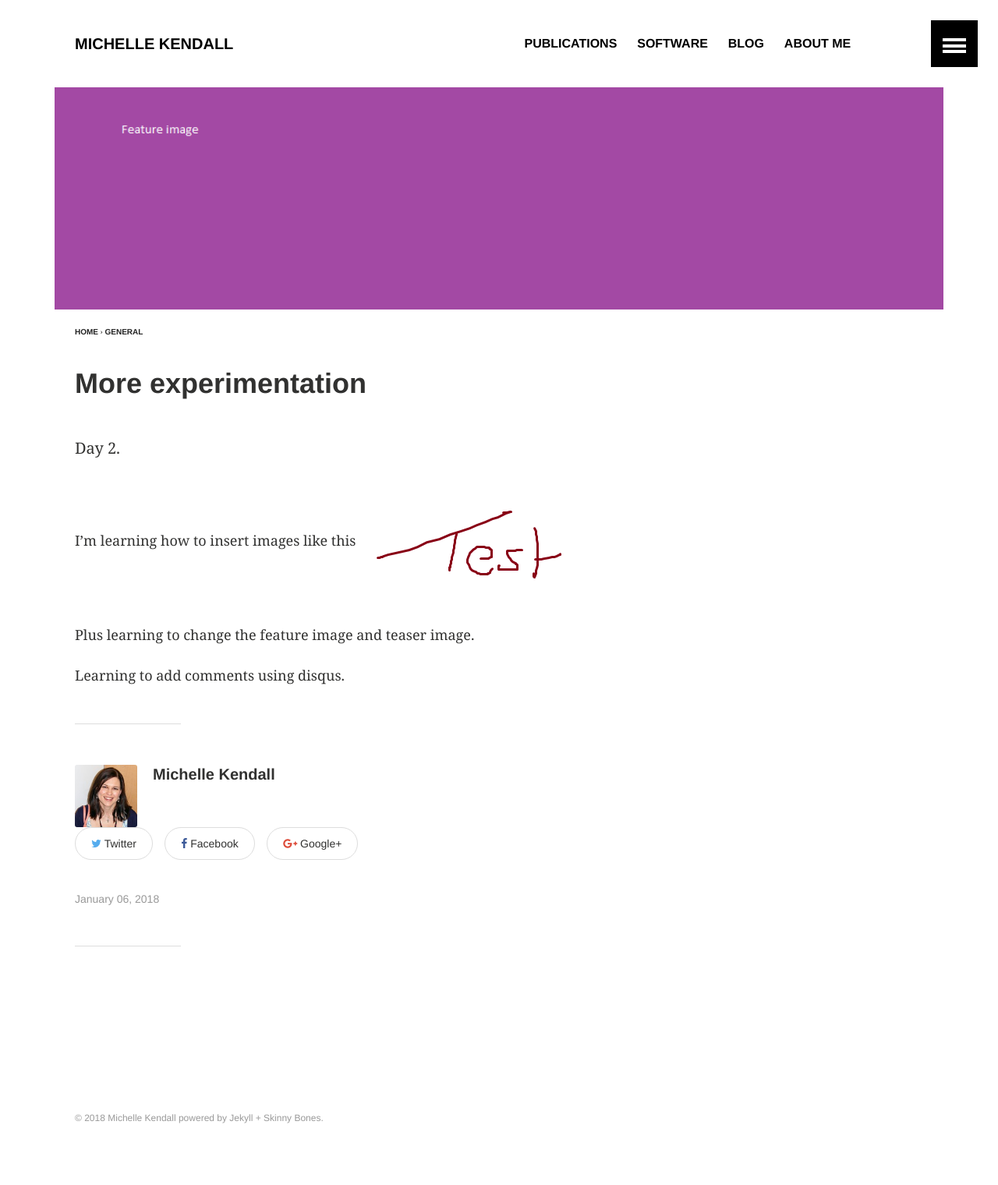
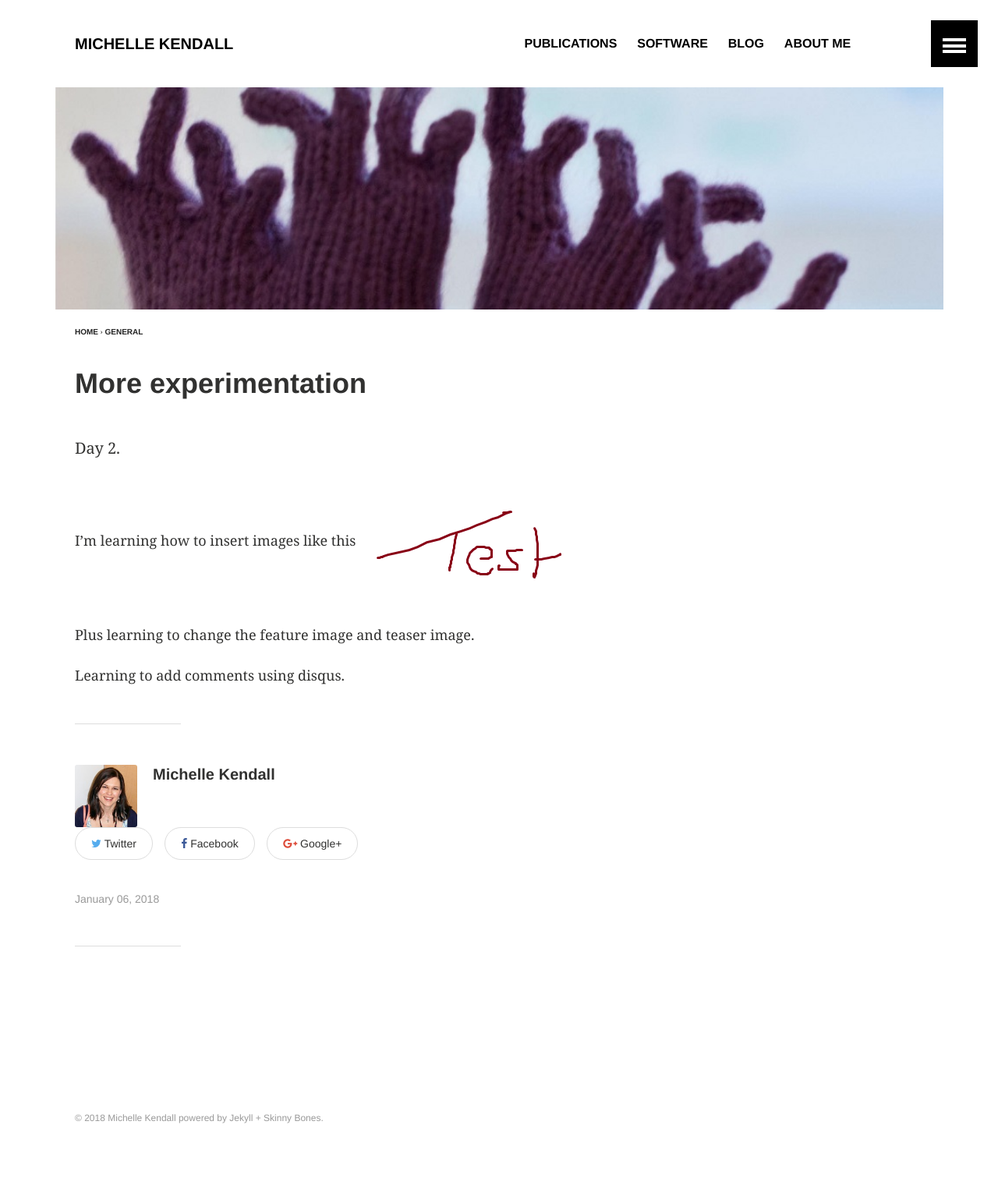
Before and after one commit to MichelleKendall/MichelleKendall.github.io, a Jekyll site: the page built from _posts/2018-01-06-More-experimentation.md, in a window 1280 px wide. Shown: the whole page at 78% size. Built offline with Jekyll 4.4.1, drawn with Linux system fonts in a browser that asks for light colours; comment, search, counter and statistics services are not loaded.

Commit message:
Adding better feature image

```diff
--- a/_posts/2018-01-06-More-experimentation.md
+++ b/_posts/2018-01-06-More-experimentation.md
@@ -3,8 +3,8 @@
  title: More experimentation
  categories: general
  image:
-  teaser: treespace_logo_400_width.png
-  feature: feature_image_demo.png
+  teaser: # treespace_logo_400_width.png
+  feature: knitted_tree_banner.jpg
  comments: true
 ---
 
```
Also changed, not shown: archive-general.md (+1 -1 lines), index.md (+1 -1 lines), publications.md (+2 -0 lines), images/knitted_tree_banner.jpg (added).
